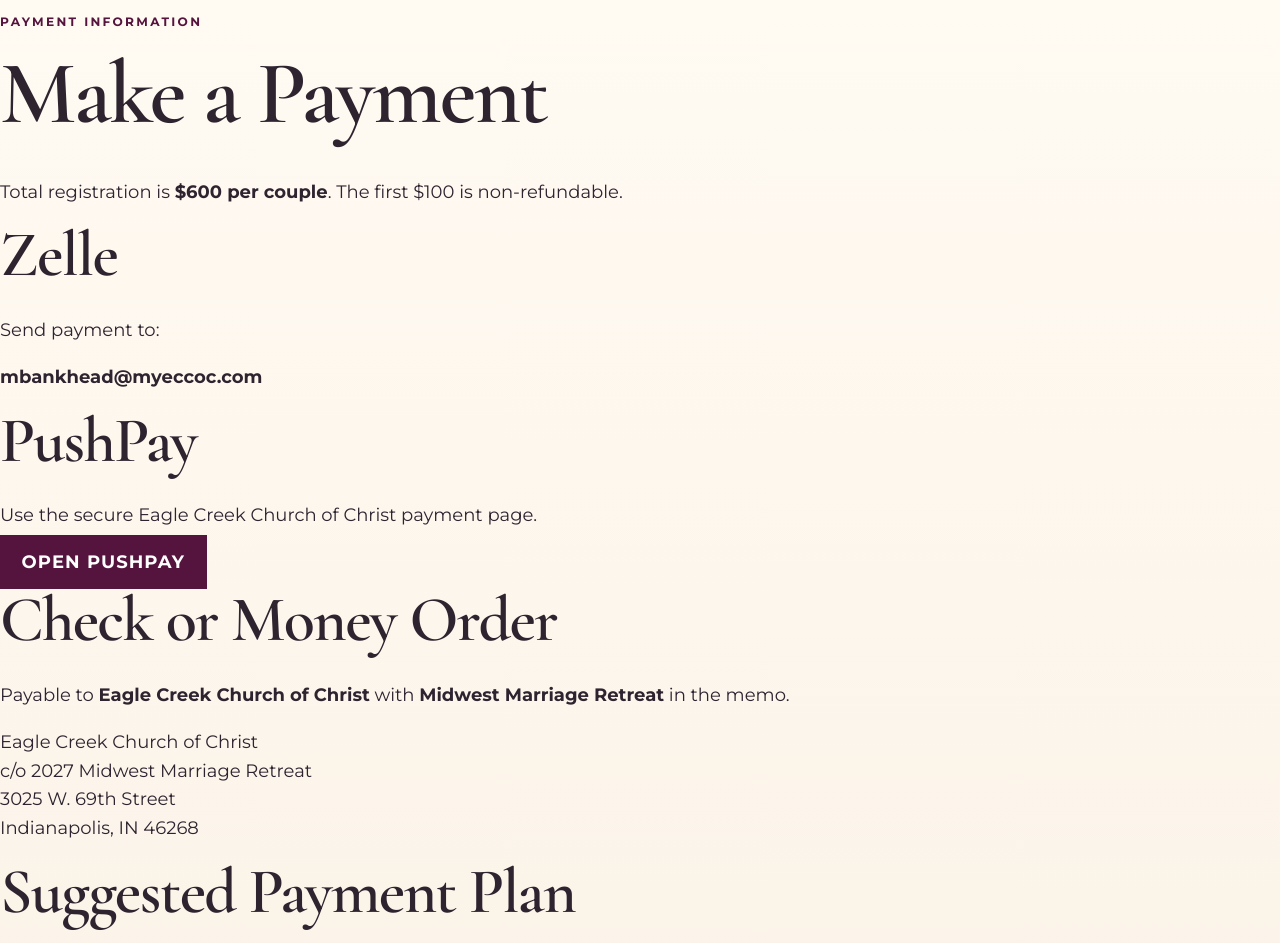
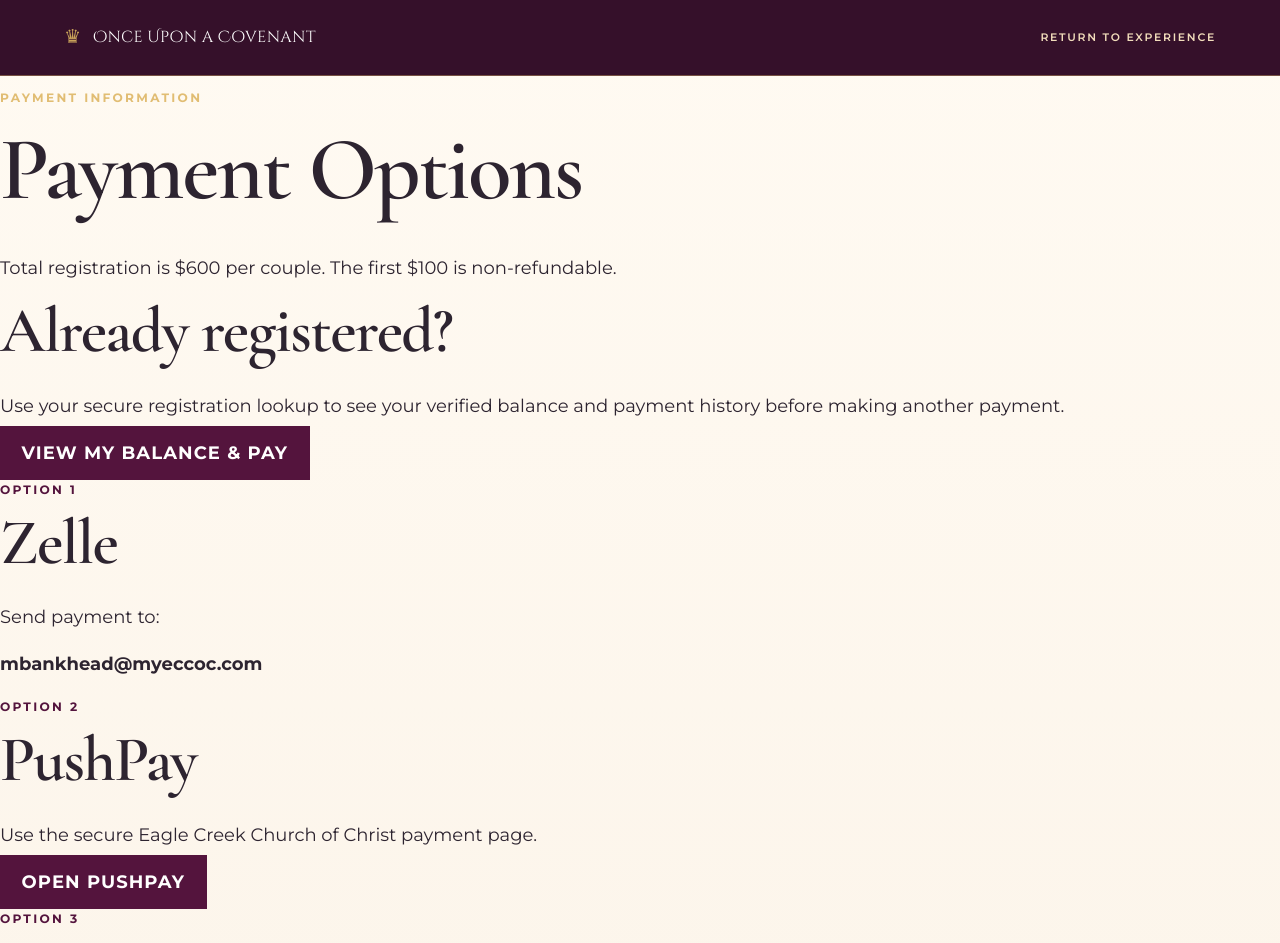
Before and after one commit to almecajones-cmd/once-upon-a-covenant, a Next.js app: page /pay in a window 1280 px wide. Shown: the top 943 px of the page. Built offline with nearby package versions, Linux system fonts and the light colour scheme; no server answers.

Commit message:
Connect payment information to secure registrant lookup

```diff
--- a/app/pay/page.tsx
+++ b/app/pay/page.tsx
@@ -1,2 +1,19 @@
+import Link from "next/link";
+
 export const metadata={title:"Payment Options | Once Upon a Covenant"};
-export default function PayPage(){return <main className="formPage"><a className="backLink" href="/">← Once Upon a Covenant</a><div className="formIntro"><p className="eyebrow plum">PAYMENT INFORMATION</p><h1>Make a Payment</h1><p>Total registration is <strong>$600 per couple</strong>. The first $100 is non-refundable.</p></div><section className="paymentCards"><article><h2>Zelle</h2><p>Send payment to:</p><p><strong>mbankhead@myeccoc.com</strong></p></article><article><h2>PushPay</h2><p>Use the secure Eagle Creek Church of Christ payment page.</p><a className="plumButton" href="https://ppay.co/mJyvth1Pp-Y" target="_blank" rel="noreferrer">OPEN PUSHPAY</a></article><article><h2>Check or Money Order</h2><p>Payable to <strong>Eagle Creek Church of Christ</strong> with <strong>Midwest Marriage Retreat</strong> in the memo.</p><p>Eagle Creek Church of Christ<br/>c/o 2027 Midwest Marriage Retreat<br/>3025 W. 69th Street<br/>Indianapolis, IN 46268</p></article></section><section className="paymentNote"><h2>Suggested Payment Plan</h2><p>Feb. 1 — $100 · Mar. 1 — $85 · Apr. 1 — $85 · May 1 — $85 · Jun. 1 — $85 · Jul. 1 — $85 · Aug. 1 — $75</p><p>You may pay any amount toward your balance at any time. A $50 late fee applies after August 31, 2027. Checks are not accepted after August 31, 2027.</p></section></main>}
+
+export default function PayPage(){
+  return <main className="formPage">
+    <header className="formTopbar"><Link className="formBrand" href="/"><span className="formBrandMark">♛</span><span>Once Upon a Covenant</span></Link><Link className="formHomeLink" href="/">RETURN TO EXPERIENCE</Link></header>
+    <section className="simpleHero"><p className="eyebrow gold">PAYMENT INFORMATION</p><h1>Payment Options</h1><p>Total registration is $600 per couple. The first $100 is non-refundable.</p></section>
+    <div className="paymentPageShell">
+      <section className="paymentLeadCard"><h2>Already registered?</h2><p>Use your secure registration lookup to see your verified balance and payment history before making another payment.</p><Link className="plumButton" href="/manage">VIEW MY BALANCE & PAY</Link></section>
+      <section className="paymentCards">
+        <article><p className="eyebrow plum">OPTION 1</p><h2>Zelle</h2><p>Send payment to:</p><p><strong>mbankhead@myeccoc.com</strong></p></article>
+        <article><p className="eyebrow plum">OPTION 2</p><h2>PushPay</h2><p>Use the secure Eagle Creek Church of Christ payment page.</p><a className="plumButton" href="https://ppay.co/mJyvth1Pp-Y" target="_blank" rel="noreferrer">OPEN PUSHPAY</a></article>
+        <article><p className="eyebrow plum">OPTION 3</p><h2>Check or Money Order</h2><p>Payable to <strong>Eagle Creek Church of Christ</strong> with <strong>Midwest Marriage Retreat</strong> in the memo.</p><p>Eagle Creek Church of Christ<br/>c/o 2027 Midwest Marriage Retreat<br/>3025 W. 69th Street<br/>Indianapolis, IN 46268</p></article>
+      </section>
+      <section className="paymentNote"><h2>Suggested Payment Plan</h2><p>Feb. 1 — $100 · Mar. 1 — $85 · Apr. 1 — $85 · May 1 — $85 · Jun. 1 — $85 · Jul. 1 — $85 · Aug. 1 — $75</p><p>You may pay any amount toward your balance at any time. A $50 late fee applies after August 31, 2027. Checks are not accepted after August 31, 2027. A $30 fee applies to returned checks.</p></section>
+    </div>
+  </main>
+}
```
